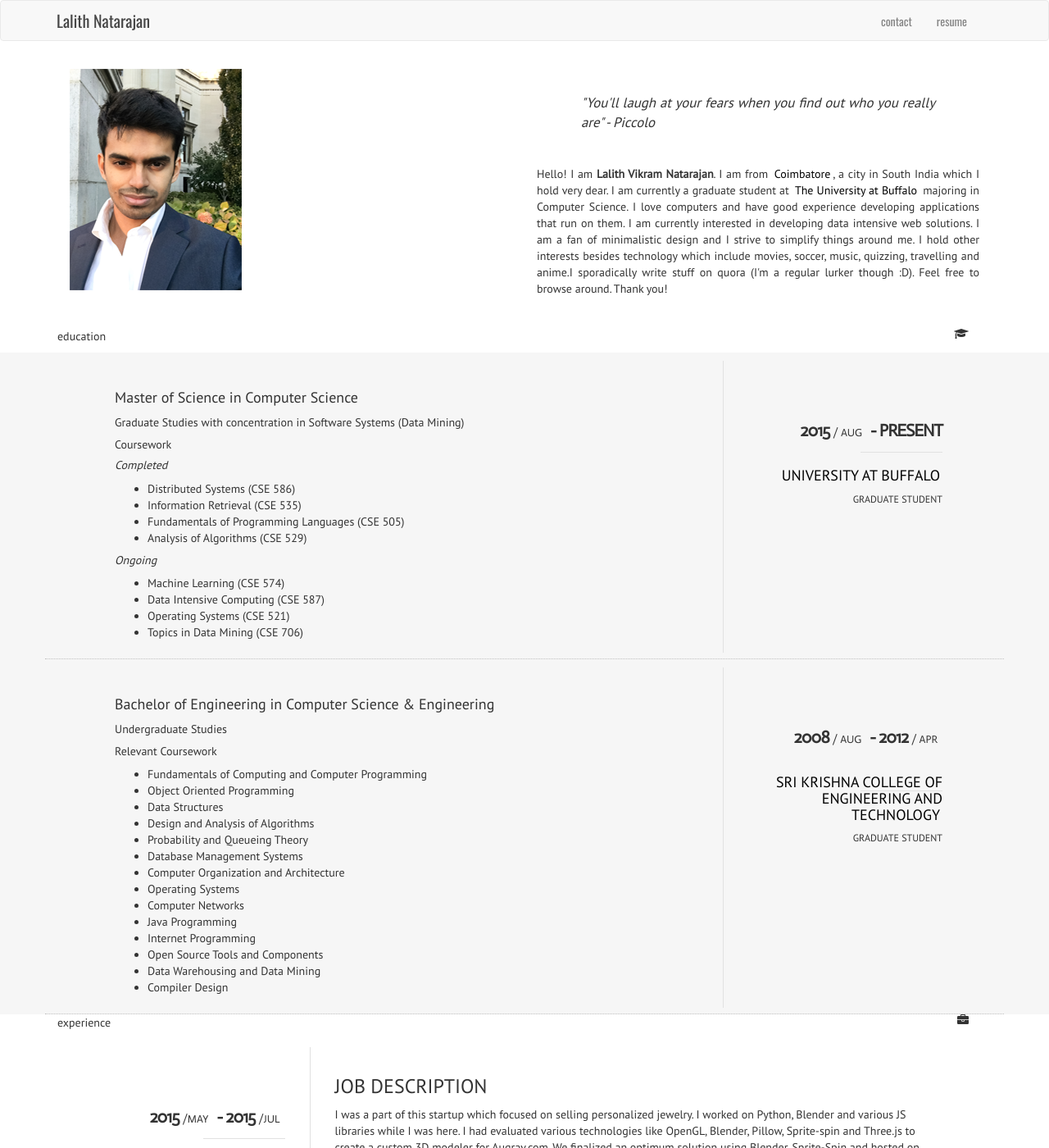
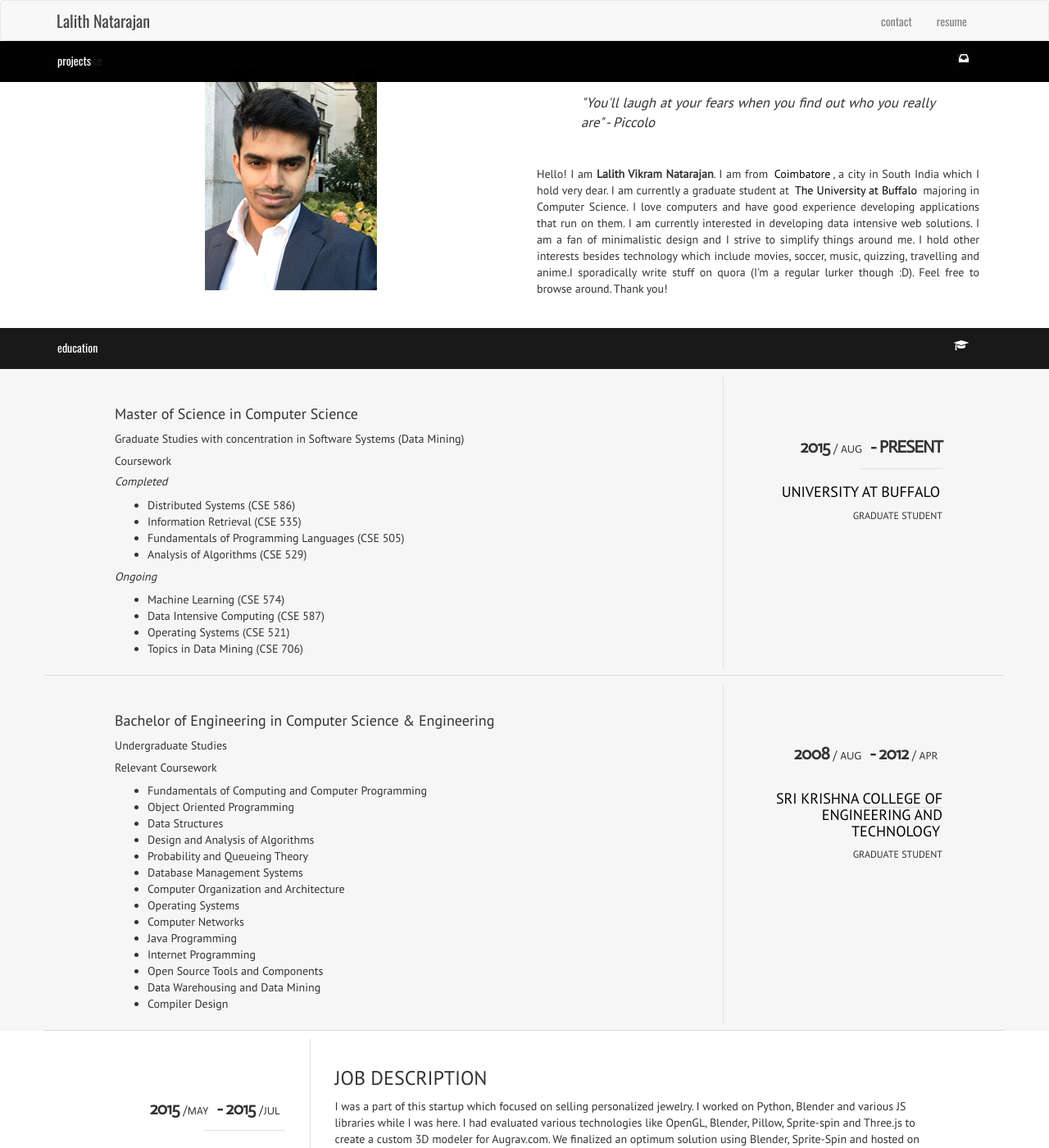
Before and after one commit to bizentass/bizentass.github.io, a Jekyll site: the page built from index.html, in a window 1280 px wide and 1400 px high. Shown: the whole window at 82% size. Built offline with Jekyll 4.4.1, drawn with Linux system fonts in a browser that asks for light colours; nearby versions of some CDN libraries.

Commit message:
CSS modifications in accordance with the previous changes.

```diff
--- a/css/index.css
+++ b/css/index.css
@@ -73,7 +73,7 @@ footer a{
   color: #000000;
 }
 
-section.gap.education, section.gap.experience, section.gap.projects, section.gap.skills, section.gap.contact {
+div.gap.education, div.gap.experience, div.gap.projects, div.gap.skills, div.gap.contact {
   background: rgba(0, 0, 0, 0.9) none repeat scroll 0% 0%;
   height: 50px;
   padding: 14px;
@@ -84,7 +84,7 @@ section.gap.education, section.gap.experience, section.gap.projects, section.gap
   transition: height 0.3s ease 0s;
 }
 
-section.gap.education.fixed-bar, section.gap.experience.fixed-bar, section.gap.projects.fixed-bar, section.gap.skills.fixed-bar, section.gap.contact.fixed-bar {
+div.gap.education.fixed-bar, div.gap.experience.fixed-bar, div.gap.projects.fixed-bar, div.gap.skills.fixed-bar, div.gap.contact.fixed-bar {
   position: fixed;
   top: 50px;
   z-index: 900;
@@ -116,8 +116,8 @@ section.gap.education.fixed-bar, section.gap.experience.fixed-bar, section.gap.p
 }
 
 .info-container {
-    padding-top: 4em;
-    padding-bottom: 4em;
+  padding-top: 4em;
+  padding-bottom: 4em;
 }
 
 .about-me-container {
@@ -125,6 +125,10 @@ section.gap.education.fixed-bar, section.gap.experience.fixed-bar, section.gap.p
   padding-bottom: 2em;
   font-size: 14px;
   text-align: justify;
+}
+
+.image-container {
+  text-align: center;
 }
 
 .blockquote {
@@ -175,6 +179,10 @@ section.gap.education.fixed-bar, section.gap.experience.fixed-bar, section.gap.p
   border-left: 1px solid #e1e1e1;
   margin-top: -10px;
   font-family: 'PT Sans';
+}
+
+.company-desc{
+  font-style: italic;
 }
 
 .time-range {
@@ -453,6 +461,10 @@ position: relative;
   font-size: 20px;
 }
 
+.social-navbar,.social-navbar > li {
+  float: left;
+}
+
 .popup-modal .description-box {
   padding: 1em 2em 1em 2em;
   text-align:justify;
```
